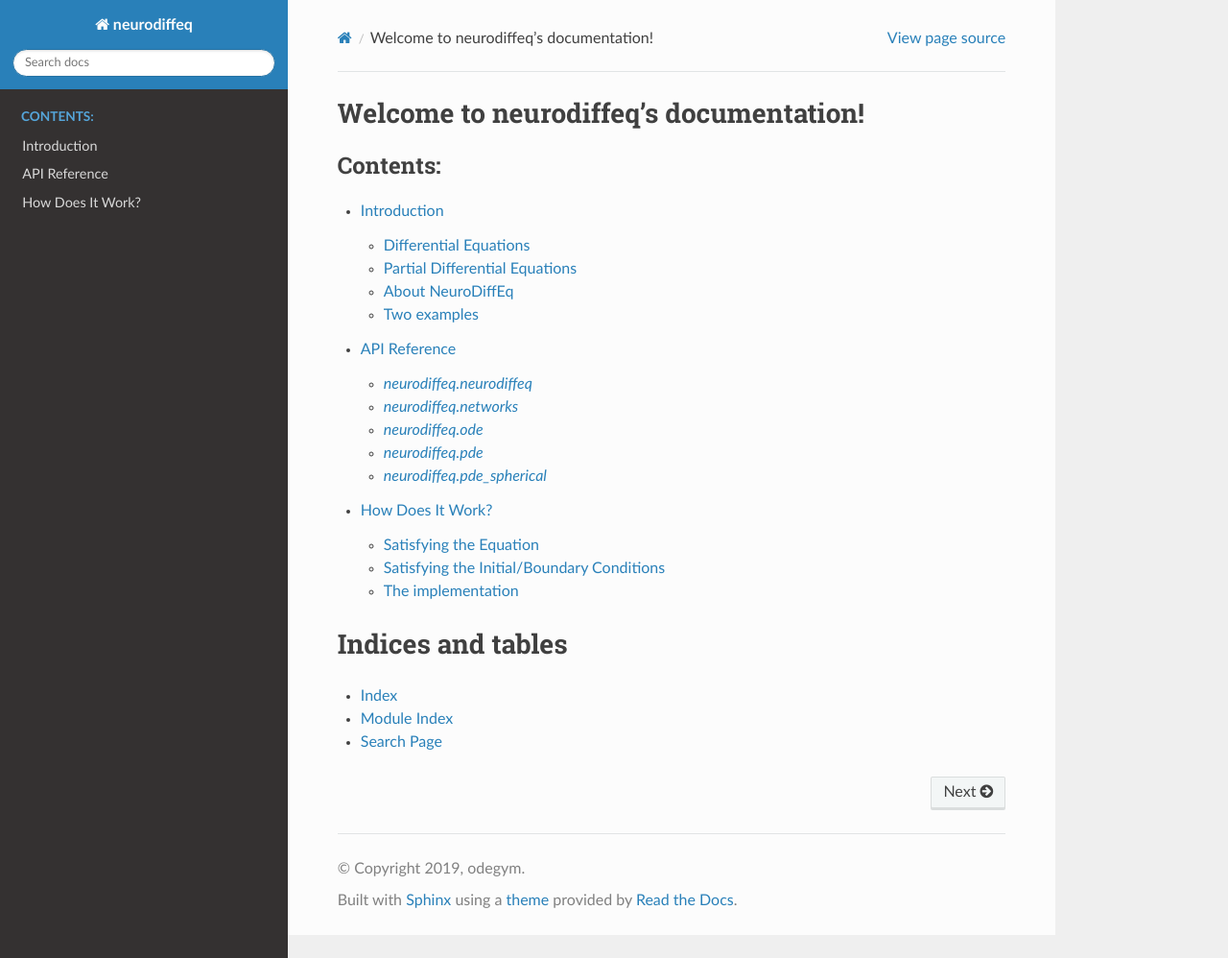
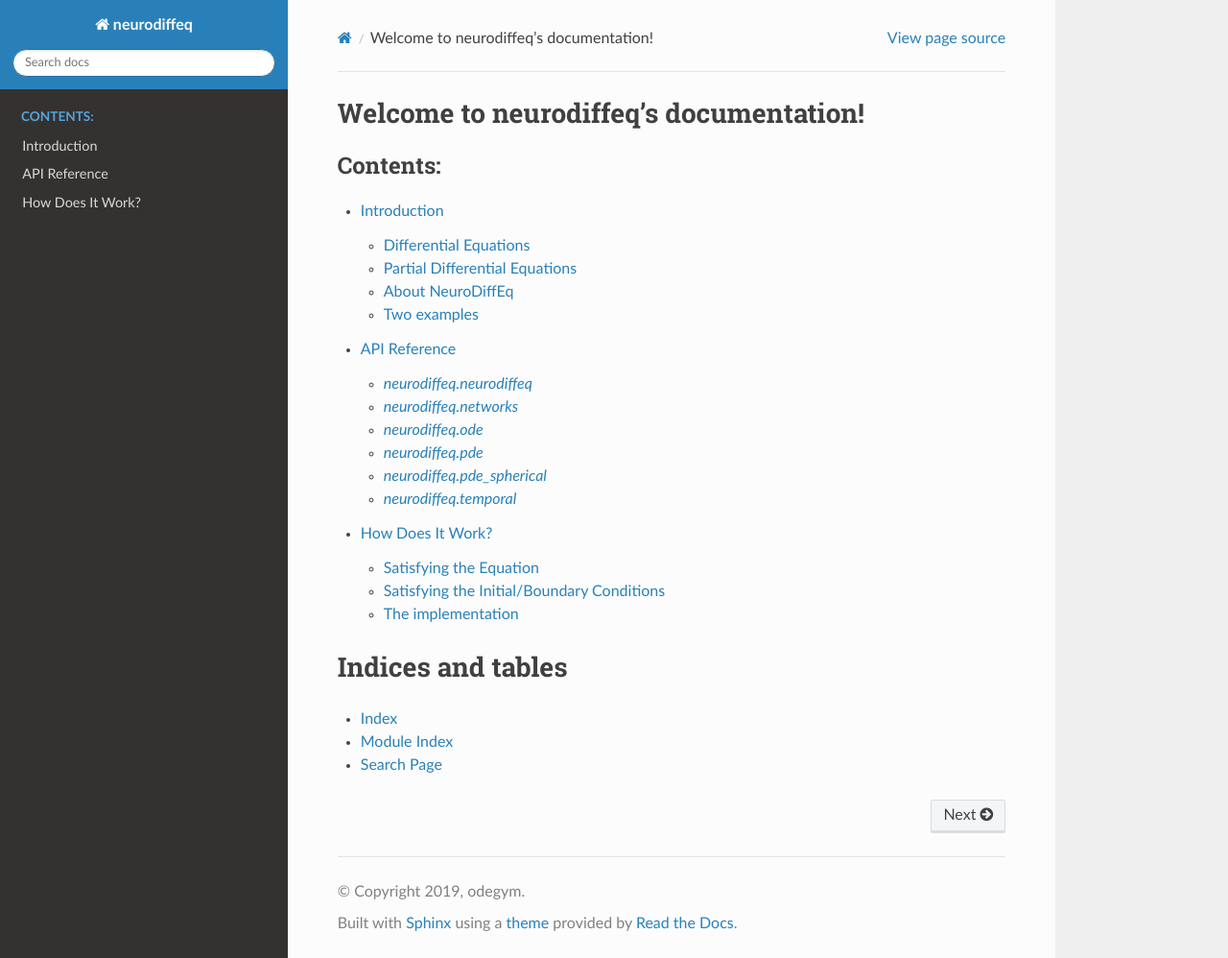
Before and after one commit to NeuroDiffGym/neurodiffeq, a Sphinx documentation site: the page built from docs/index.rst, in a window 1280 px wide and 998 px high. Shown: the whole window at 96% size. Built offline with Sphinx 7.4.7 and the Read the Docs theme 2.0.0, drawn with Linux system fonts in a browser that asks for light colours; pages that are not in the unit, such as notebooks, are missing from menus.

Commit message:
add temporal module to document

```diff
--- a/docs/api.rst
+++ b/docs/api.rst
@@ -25,3 +25,8 @@ API Reference
 ---------------------------
 .. automodule:: neurodiffeq.pde_spherical
     :members:
+
+`neurodiffeq.temporal`
+---------------------------
+.. automodule:: neurodiffeq.temporal
+    :members:
```
